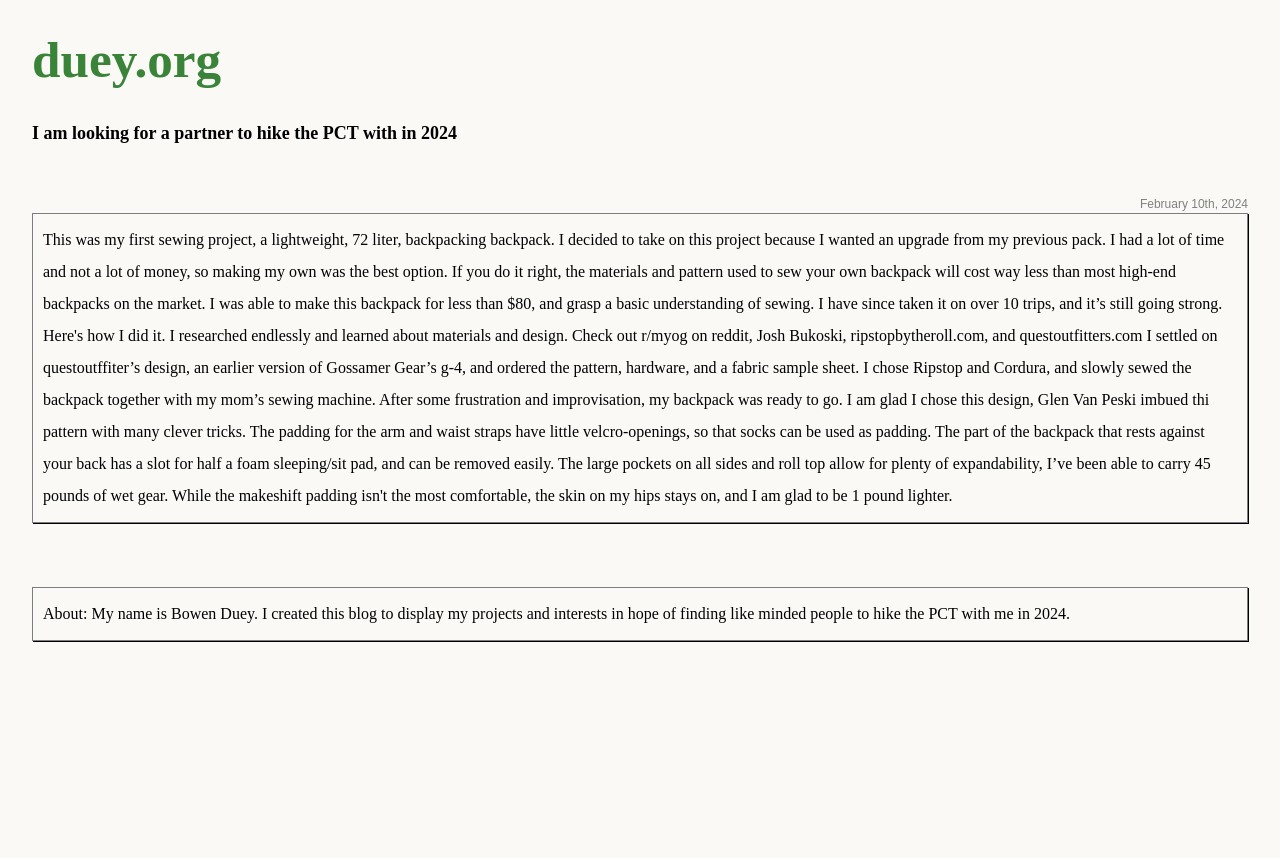
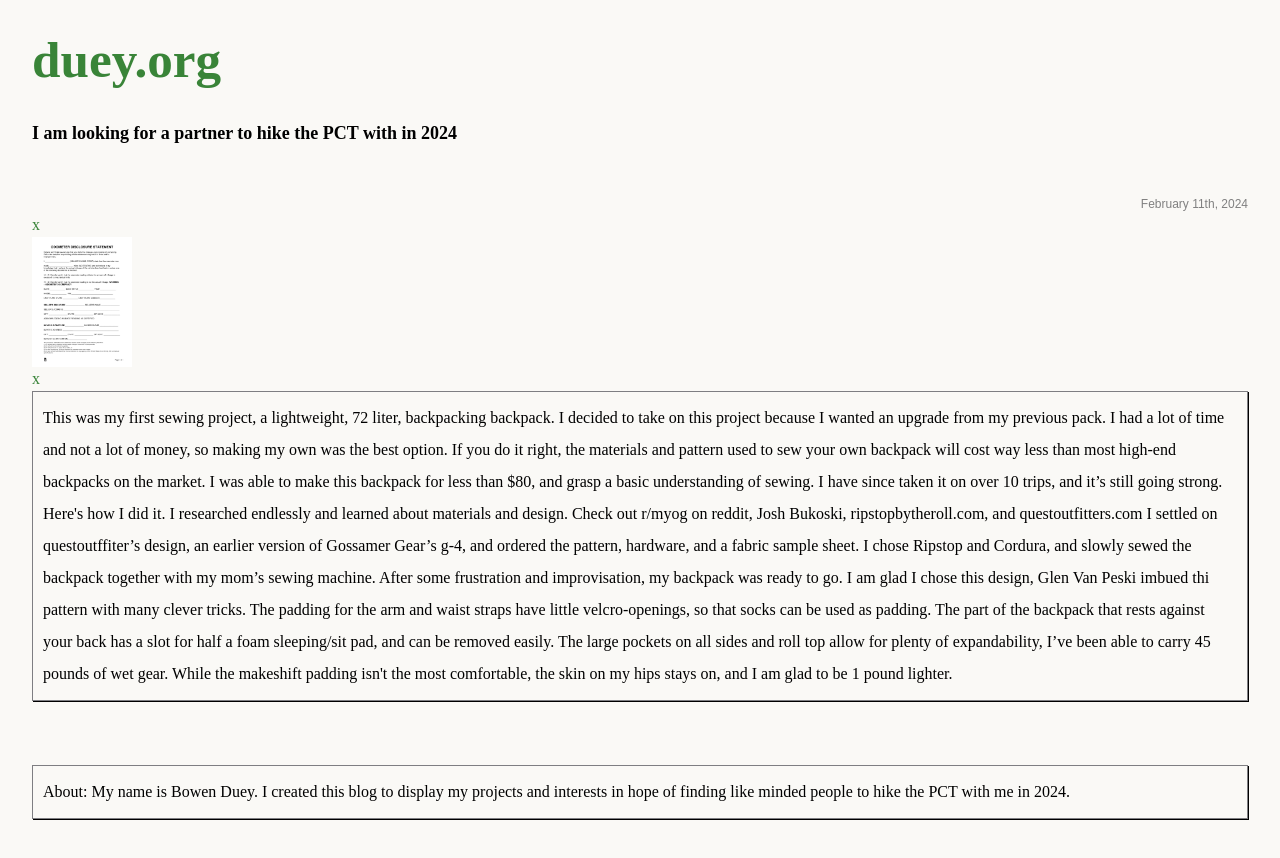
Before and after one commit to mduey/bowenBlog, a Vue app: page / in a window 1280 px wide. Shown: the top 858 px of the page. Built offline with nearby package versions, Linux system fonts and the light colour scheme.

Commit message:
save stuff

```diff
--- a/src/components/HomePage.vue
+++ b/src/components/HomePage.vue
@@ -20,8 +20,10 @@ function test() {
 
 <div style="display: flex; flex-direction: column;">
 
-  <div class="date"> February 10th, 2024 </div>
-
+  <div class="date"> February 11th, 2024 </div>
+x
+<img src="Federal-Odometer-Disclosure-Statement.png" width="100">
+  x
   <div class="boxed"> This was my first sewing project, a lightweight, 72 liter, backpacking backpack. I decided to take on this project because I wanted an upgrade from my previous pack. I had a lot of time and not a lot of money, so making my own was the best option.
 
 If you do it right, the materials and pattern used to sew your own backpack will cost way less than most high-end backpacks on the market.
```
Also changed, not shown: public/Federal-Odometer-Disclosure-Statement.png (added).
